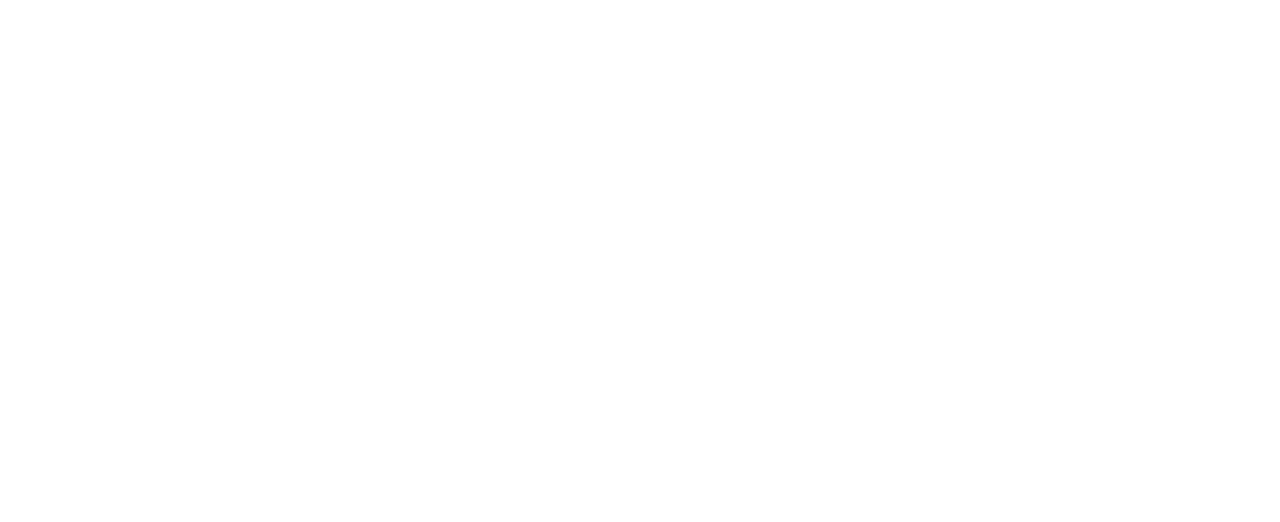
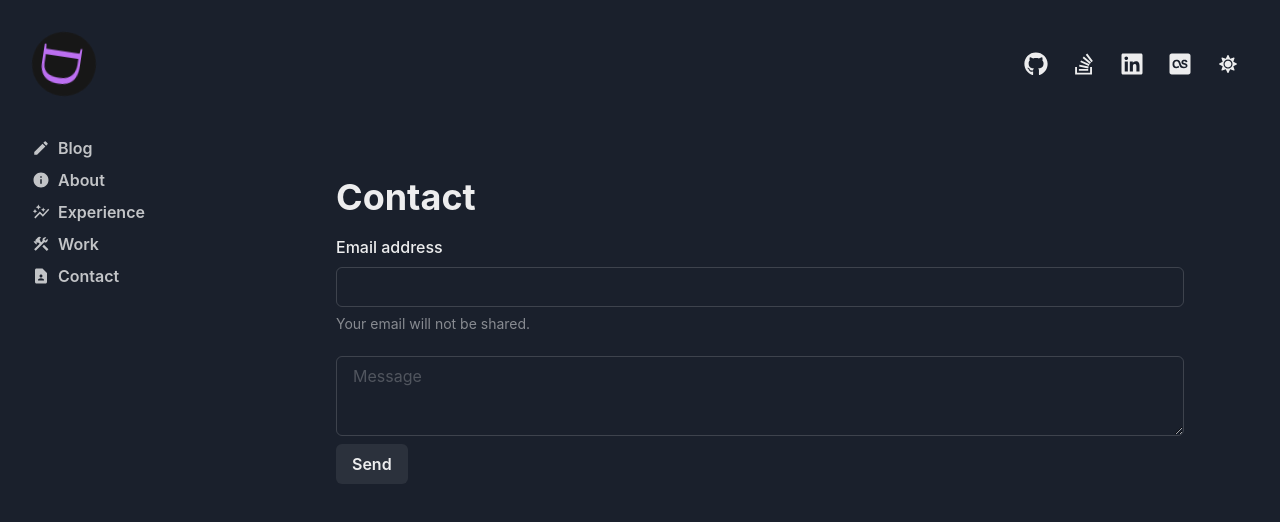
Before and after one commit to danielsteman/vite-blog, a React (Vite) app: page /contact in a window 1280 px wide. Shown: the top 522 px of the page. Built offline with nearby package versions, Linux system fonts and the light colour scheme.

Commit message:
:bug: contact page fix

```diff
--- a/package.json
+++ b/package.json
@@ -15,12 +15,12 @@
     "@emotion/styled": "^11.9.3",
     "@octokit/request": "^6.2.0",
     "@vitejs/plugin-react": "^2.0.0",
-    "formik": "^2.2.9",
     "framer-motion": "^6.5.1",
     "isomorphic-fetch": "^3.0.0",
     "node-fetch": "^3.2.10",
     "react": "^18.2.0",
     "react-dom": "^18.2.0",
+    "react-hook-form": "^7.34.2",
     "react-icons": "^4.4.0",
     "react-router-dom": "^6.3.0",
     "react-textarea-autosize": "^8.3.4",
--- a/src/pages/ContactPage.tsx
+++ b/src/pages/ContactPage.tsx
@@ -1,49 +1,40 @@
-import { useFormik } from 'formik';
 import {
   FormControl, FormLabel, Input, FormHelperText, Textarea, Button,
 } from '@chakra-ui/react';
-import React from 'react';
+import React, { useState } from 'react';
 import PageTitle from '../components/PageTitle';
 import PageBase from './PageBase';
 
 const ContactPage = () => {
-  const formik = useFormik({
-    initialValues: {
-      email: '',
-      message: '',
-    },
-    onSubmit: (values) => {
-      alert(JSON.stringify(values, null, 2));
-    },
-  });
+  const [email, setEmail] = useState('');
+  const [message, setMessage] = useState('');
 
-  (
+  const handleEmailChange = (event: React.ChangeEvent<HTMLInputElement>) => {
+    setEmail(event.target.value);
+  };
+
+  const handleMessageChange = (event: React.ChangeEvent<HTMLTextAreaElement>) => {
+    setMessage(event.target.value);
+  };
+
+  const handleSubmit = (event: any) => {
+    console.log(email);
+    console.log(message);
+    event.preventDefault();
+  };
+
+  return (
     <PageBase>
       <PageTitle title="Contact" />
-      <FormControl>
-        <FormLabel>Email address</FormLabel>
-        <Input
-          id="email"
-          name="email"
-          type="email"
-          variant="filled"
-          onChange={formik.handleChange}
-          value={formik.values.email}
-          isRequired
-        />
-        <FormHelperText>Your email will not be shared.</FormHelperText>
-        <Textarea
-          placeholder="Message"
-          mt={2}
-          id="message"
-          name="message"
-          variant="filled"
-          onChange={formik.handleChange}
-          value={formik.values.message}
-          isRequired
-        />
-      </FormControl>
-      <Button type="submit" mt={2}>Send</Button>
+      <form onSubmit={handleSubmit}>
+        <FormControl>
+          <FormLabel>Email address</FormLabel>
+          <Input type="email" onChange={handleEmailChange} value={email} isRequired />
+          <FormHelperText>Your email will not be shared.</FormHelperText>
+          <Textarea placeholder="Message" mt={6} onChange={handleMessageChange} value={message} isRequired />
+        </FormControl>
+        <Button type="submit" mt={2}>Send</Button>
+      </form>
     </PageBase>
   );
 };
```
Also changed, not shown: 1 other file (tests, documents, lock files or other folders).
